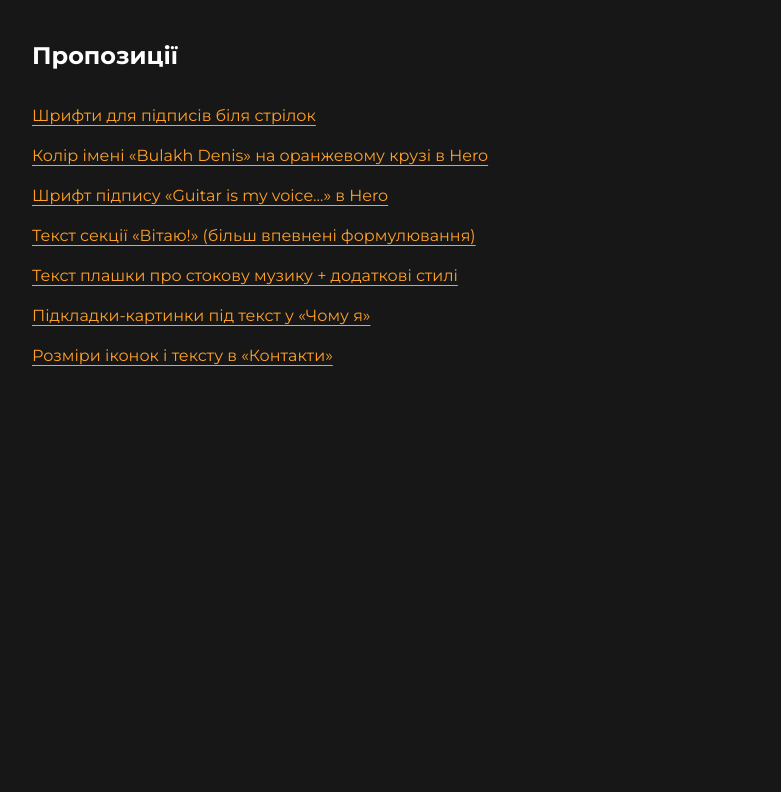
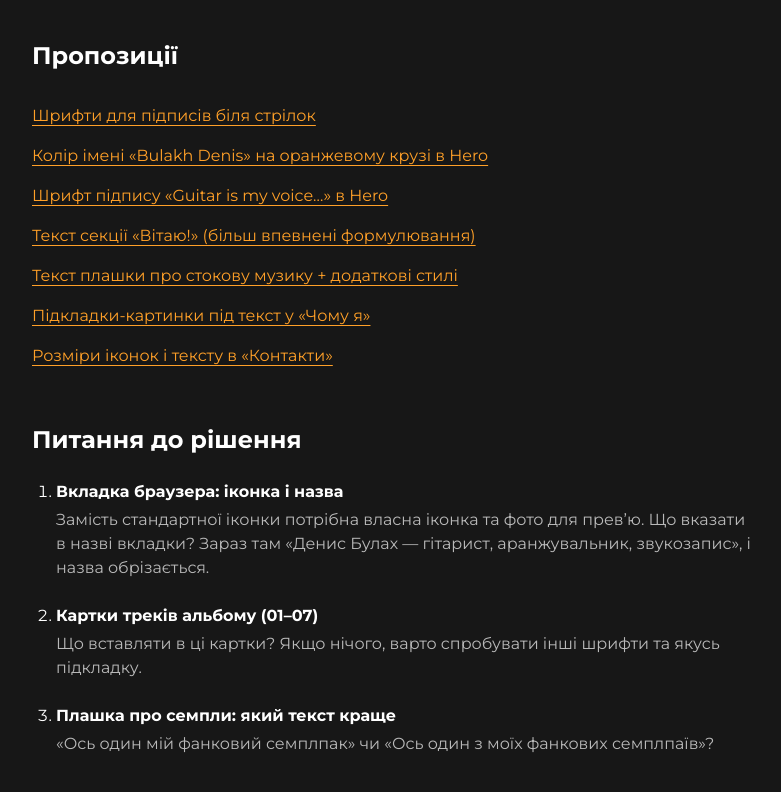
Before and after one commit to Ekachcka/Preza_denis, a Next.js app: page /proposals in a window 1280 px wide. Shown: the top 792 px of the page, without its empty margins (248-1029 px from the left). Built offline with nearby package versions, Linux system fonts and the light colour scheme.

Commit message:
Add open questions list to proposals page

```diff
--- a/src/app/proposals/page.tsx
+++ b/src/app/proposals/page.tsx
@@ -16,6 +16,21 @@ const PROPOSALS = [
   { href: "/proposals/contacts-size", title: "Розміри іконок і тексту в «Контакти»" },
 ] as const;
 
+const QUESTIONS = [
+  {
+    title: "Вкладка браузера: іконка і назва",
+    text: "Замість стандартної іконки потрібна власна іконка та фото для превʼю. Що вказати в назві вкладки? Зараз там «Денис Булах — гітарист, аранжувальник, звукозапис», і назва обрізається.",
+  },
+  {
+    title: "Картки треків альбому (01–07)",
+    text: "Що вставляти в ці картки? Якщо нічого, варто спробувати інші шрифти та якусь підкладку.",
+  },
+  {
+    title: "Плашка про семпли: який текст краще",
+    text: "«Ось один мій фанковий семплпак» чи «Ось один з моїх фанкових семплпаїв»?",
+  },
+] as const;
+
 export default function Proposals() {
   return (
     <main className="mx-auto max-w-[800px] px-4 py-10 sm:px-10">
@@ -29,6 +44,15 @@ export default function Proposals() {
           </li>
         ))}
       </ul>
+      <h2 className="mb-6 mt-14 text-2xl font-bold">Питання до рішення</h2>
+      <ol className="flex list-decimal flex-col gap-6 pl-6">
+        {QUESTIONS.map(({ title, text }) => (
+          <li key={title}>
+            <p className="font-bold">{title}</p>
+            <p className="mt-1 text-white/70">{text}</p>
+          </li>
+        ))}
+      </ol>
     </main>
   );
 }
```
